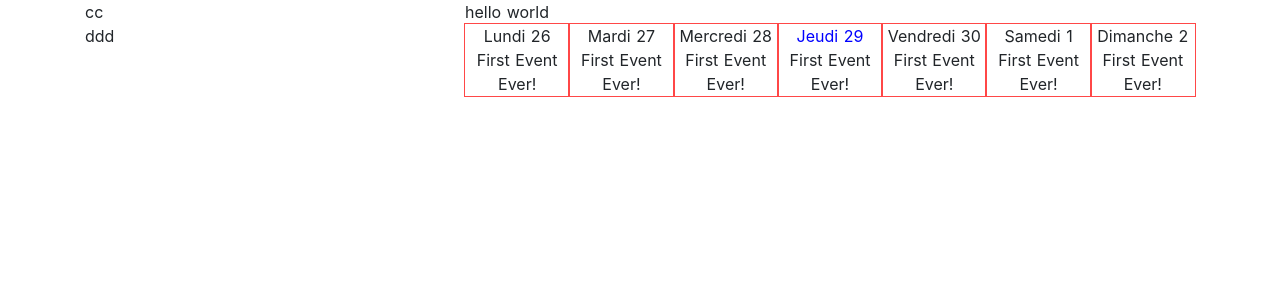
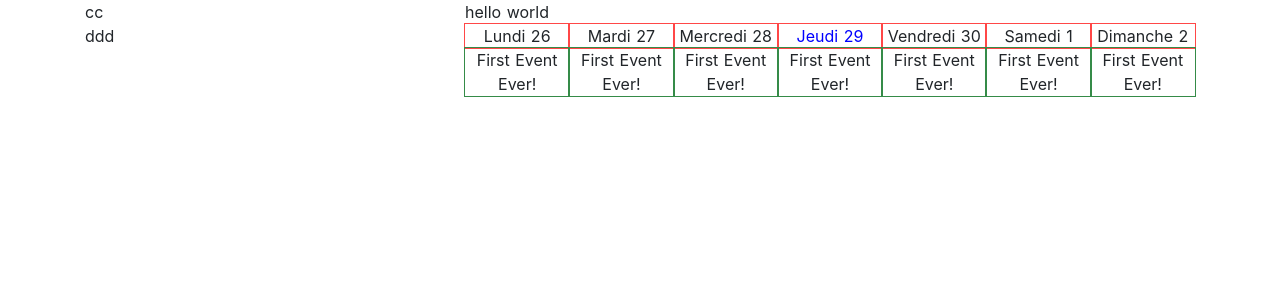
Before and after one commit to Loop-afk/amu-edt, a Nuxt app: page / in a window 1280 px wide. Shown: the top 300 px of the page. Built offline with nearby package versions, Linux system fonts and the light colour scheme.

Commit message:
daily appointment contener system

```diff
--- a/components/Schedule.vue
+++ b/components/Schedule.vue
@@ -45,21 +45,22 @@ export default {
     capitalizeFirstLetter (word) {
       return word.charAt(0).toUpperCase() + word.slice(1)
     },
-    addDays (date, days) { // pris sur internet
+    addDays (date, days) { // prise sur stackoverflow
       const copy = new Date(Number(date))
       copy.setDate(date.getDate() + days)
       return copy
     },
     scheduleSettingsGetWeekDays () {
       const dayWeek = []
-      const currentDate = this.addDays(this.scheduleSettingsDate, -1 * this.scheduleSettingsDate.getDay() + 1)
-      for (const dayWeekKey of Array(this.daysOfTheWeek).keys()) { // à changer en profondeur si 5 jours
-        const tempDate = this.addDays(currentDate, dayWeekKey)
+      const weekDate = this.addDays(this.scheduleSettingsDate, -1 * this.scheduleSettingsDate.getDay() + 1)
+      for (const dayWeekKey of Array(this.daysOfTheWeek).keys()) {
+        const tempDate = this.addDays(weekDate, dayWeekKey)
         dayWeek.push({
           id: dayWeekKey,
           dayString: this.capitalizeFirstLetter(
             tempDate.toLocaleDateString('fr-fr', { weekday: 'long' })),
-          isToday: (this.scheduleSettingsDate.getDay() - 1 === dayWeekKey),
+          isToday: (this.scheduleSettingsDate.toLocaleDateString('fr-fr', { day: 'numeric', month: 'numeric', year: 'numeric' }) ===
+            tempDate.toLocaleDateString('fr-fr', { day: 'numeric', month: 'numeric', year: 'numeric' })),
           dayExact: tempDate.toLocaleDateString('fr-fr'),
           dayDay: tempDate.toLocaleDateString('fr-fr', { day: 'numeric' })
         })
--- a/components/Schedule/ScheduleDay.vue
+++ b/components/Schedule/ScheduleDay.vue
@@ -1,14 +1,14 @@
 <template>
   <div style="height: 100%">
     <!--{{ day.id }} - {{ day.dayString }} - {{ day.isToday }} - {{ day.dayExact }} -->
-    <span v-if="scheduleDaySettingsDate.isToday === true" class="schedule-today">
+    <span :class="{scheduleToday: scheduleDaySettingsDate.isToday}" style="position: relative;">
       {{ scheduleDaySettingsDate.dayString + ' ' + scheduleDaySettingsDate.dayDay }}
     </span>
-    <span v-else>
-      {{ scheduleDaySettingsDate.dayString + ' ' + scheduleDaySettingsDate.dayDay }}
-    </span>
-    <div v-for="course in scheduleSchedule.data" :key="course.id">
-      {{ course.title }}
+    <!-- container day appointments -->
+    <div style="height: 100%; position: relative;">
+      <div v-for="(course, key) in scheduleSchedule.data" :key="key" class="appointment">
+        {{ course.title }}
+      </div>
     </div>
   </div>
 </template>
@@ -30,13 +30,23 @@ export default {
     return {
 
     }
+  },
+  methods: {
+    scheduleSetHeightFromDate (date) {
+      return 100
+    }
   }
 }
 </script>
 
 <style>
-.schedule-today {
+.scheduleToday {
   color: blue;
 }
 
+.appointment {
+    box-shadow: 0px 0px 0px 1px rgb(53, 139, 72);
+    position: absolute;
+    top: 0px;
+}
 </style>
--- a/pages/index.vue
+++ b/pages/index.vue
@@ -31,7 +31,6 @@ export default {
         otherProperties: "it's on",
         data: [
           {
-            id: 1,
             start: new Date(2020, 5, 1, 15, 15),
             end: new Date(2020, 5, 1, 17, 15),
             title: 'First Event Ever!',
```
